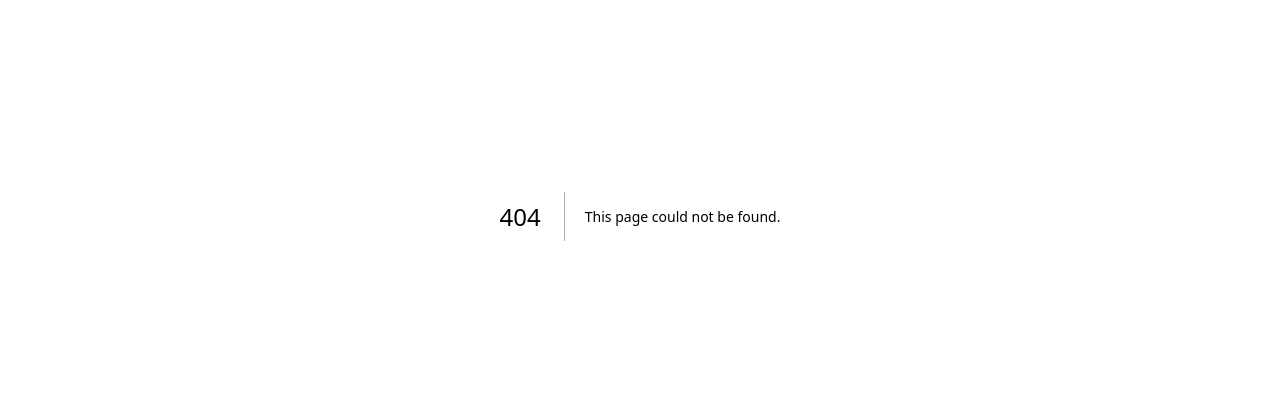
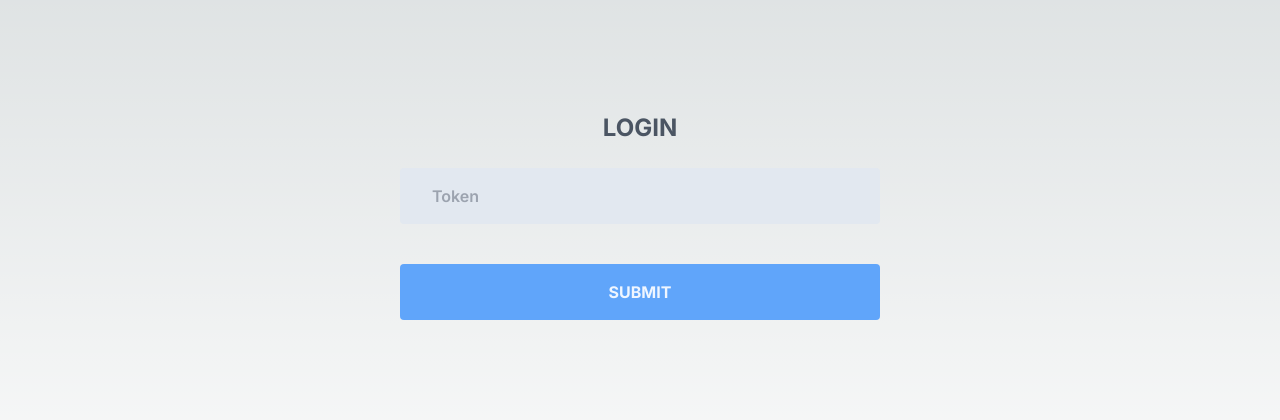
Before and after one commit to markoangelovski/Status-Dashboard, a Next.js app: page /login in a window 1280 px wide. Before the commit this address had no page. Shown: the part 184-604 px from the top of the page. Built offline with nearby package versions, Linux system fonts and the light colour scheme.

Commit message:
Added some login functionality

```diff
--- a/next.config.js
+++ b/next.config.js
@@ -1,4 +1,8 @@
 /** @type {import('next').NextConfig} */
-const nextConfig = {}
+const nextConfig = {
+  experimental: {
+    appDir: true
+  }
+};
 
-module.exports = nextConfig
+module.exports = nextConfig;
--- /dev/null
+++ b/src/app/Helpers/helpers.ts
@@ -0,0 +1,23 @@
+export const checkAuth = (token: string): boolean => {
+  if (!token) return false;
+  // Token is passed as Bearer MjAyMzA1MTU3 where the token is in format YYYYMMDDN where N is a control number divisible by 7
+  token = token.split(" ")[1];
+
+  // Today = 20230515
+  const today = new Date().toISOString().substring(0, 10).replaceAll("-", "");
+
+  // Token passed in base64 encoding, decoded to ascii
+  const buffer = Buffer.from(token, "base64");
+  const decodedToken = buffer.toString("ascii");
+
+  // Compare today's date with date in token
+  const isDateValid = today === decodedToken.slice(0, 8);
+
+  // Parse control number from token
+  const controlNum = parseInt(decodedToken.slice(8));
+
+  // Check if control number is divisible by 7
+  const isControlNumValid = !isNaN(controlNum) && controlNum % 7 === 0;
+
+  return isDateValid && isControlNumValid;
+};
--- /dev/null
+++ b/src/app/api/hello/route.ts
@@ -0,0 +1,3 @@
+export async function GET(params: any) {
+  return new Response("Hello, Next.js!");
+}
--- /dev/null
+++ b/src/app/api/login/route.ts
@@ -0,0 +1,22 @@
+import { NextResponse } from "next/server";
+import { headers, cookies } from "next/headers";
+import { checkAuth } from "@/app/Helpers/helpers";
+
+export async function GET(request: Request) {
+  const submittedToken = headers().get("authorization") as string;
+
+  if (checkAuth(submittedToken)) {
+    // @ts-ignore
+    cookies().set("auth", submittedToken); // https://nextjs.org/docs/app/api-reference/functions/cookies
+
+    return NextResponse.json({ ok: true });
+  } else {
+    // @ts-ignore
+    cookies().set("auth", "");
+
+    return NextResponse.json(
+      { ok: false, message: "Unauthorized" },
+      { status: 401 }
+    );
+  }
+}
--- /dev/null
+++ b/src/app/login/page.tsx
@@ -0,0 +1,79 @@
+// TODO: Validate if user is logged in https://nextjs.org/docs/app/building-your-application/data-fetching/server-actions#using-headers
+
+"use client";
+import { useRouter } from "next/navigation";
+
+const Login = () => {
+  const router = useRouter();
+
+  const handleSubmit = async (e: React.FormEvent<HTMLFormElement>) => {
+    e.preventDefault();
+
+    const token = e.currentTarget.token.value;
+
+    if (!token) return;
+
+    try {
+      const response = await fetch("/api/login", {
+        headers: {
+          Authorization: `Bearer ${btoa(token)}`
+        }
+      }).then((res) => res.json());
+
+      if (response.ok) {
+        router.push("/");
+      }
+    } catch (error) {
+      console.warn("Error with login: ", error);
+    }
+  };
+
+  return (
+    <form
+      onSubmit={handleSubmit}
+      className="flex justify-center h-screen w-screen items-center"
+    >
+      <div className="w-full md:w-1/2 flex flex-col items-center ">
+        <h1 className="text-center text-2xl font-bold text-gray-600 mb-6">
+          LOGIN
+        </h1>
+
+        <div className="w-3/4 mb-6">
+          <input
+            type="text"
+            name="token"
+            id="token"
+            className="w-full py-4 px-8 bg-slate-200 placeholder:font-semibold rounded hover:ring-1 outline-blue-500"
+            placeholder="Token"
+          ></input>
+        </div>
+
+        <div className="w-3/4 mt-4">
+          <button
+            type="submit"
+            className="py-4 bg-blue-400 w-full rounded text-blue-50 font-bold hover:bg-blue-700"
+          >
+            SUBMIT
+          </button>
+        </div>
+      </div>
+    </form>
+  );
+};
+
+export default Login;
+
+// type Data = {};
+
+// export const getServerSideProps: GetServerSideProps<{ data: Data }> = async (
+//   context
+// ) => {
+//   const res = await fetch("https://.../data");
+//   const data: Data = await res.json();
+
+//   return {
+//     props: {
+//       data
+//     }
+//   };
+// };
--- /dev/null
+++ b/src/config/development.json
@@ -0,0 +1,3 @@
+{
+  "client": "http://localhost:3000"
+}
--- /dev/null
+++ b/src/config/production.json
@@ -0,0 +1,3 @@
+{
+  "client": "https://status.angelovski.top"
+}
```
Also changed, not shown: src/config/services.json (added, +17 -0 lines).
